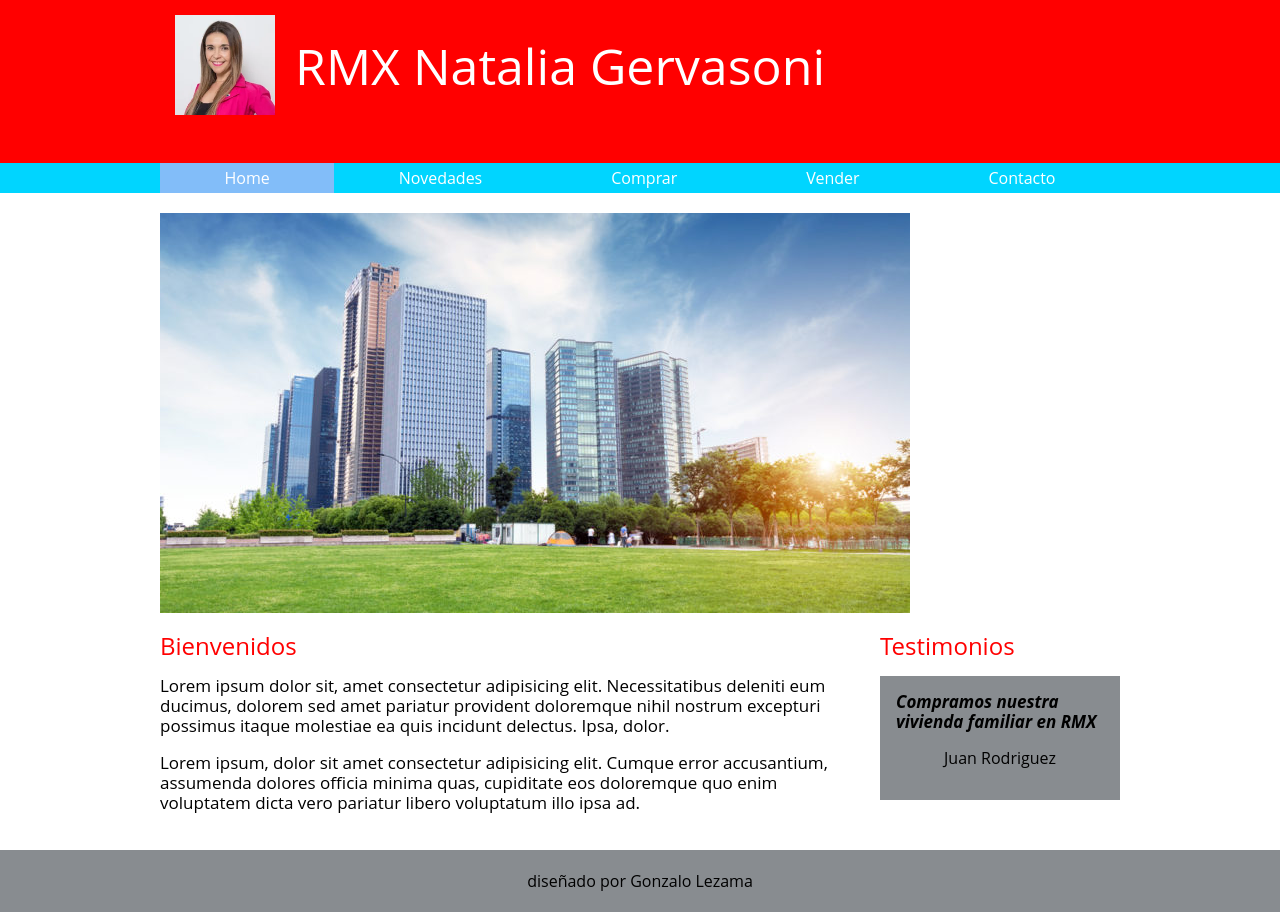
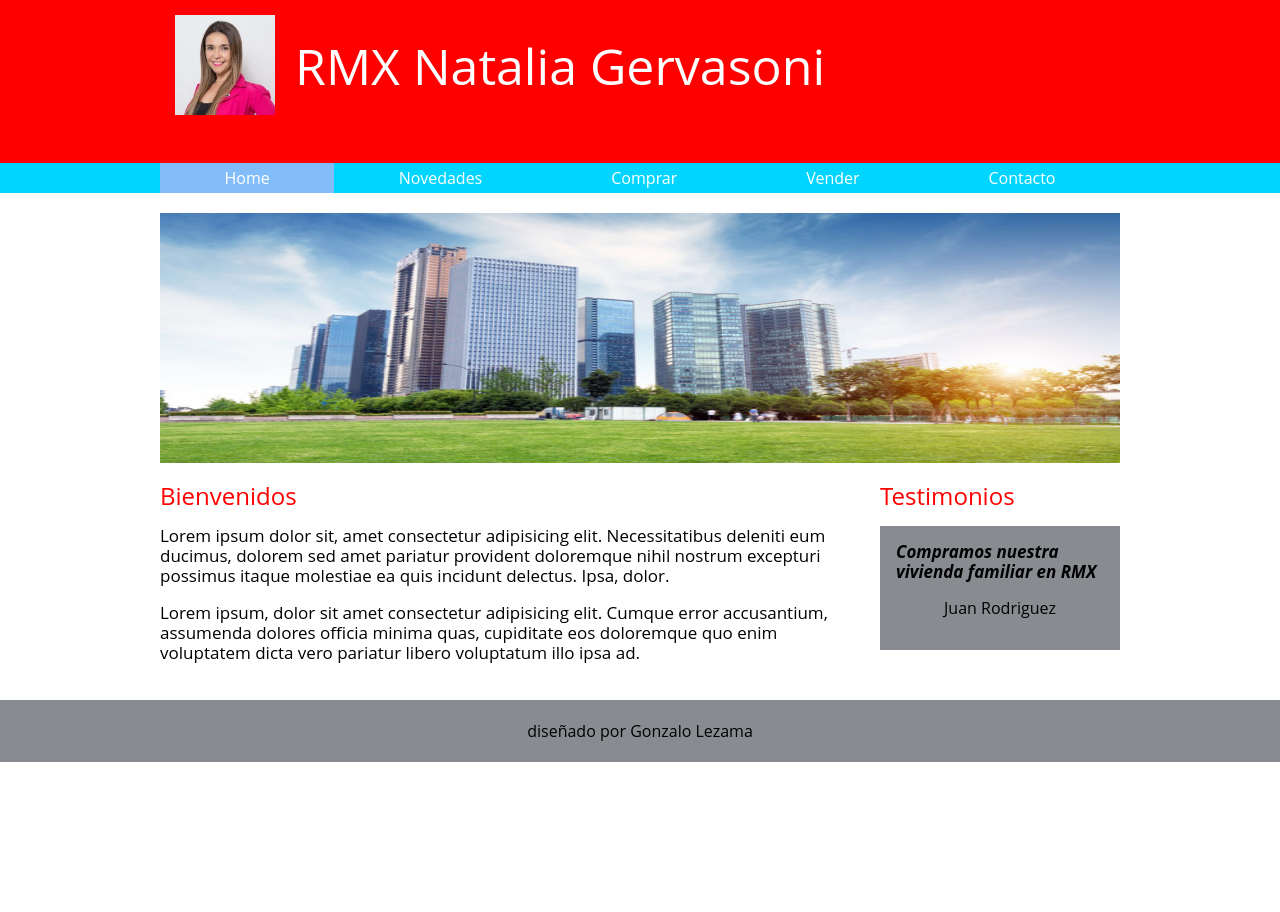
Before and after one commit to gonzalolezama/natyfront, a React (Create React App) app: page / in a window 1280 px wide. After the commit the page ends 800 px from the top, so only its background shows below. Built offline with nearby package versions, Linux system fonts and the light colour scheme.

Commit message:
css home

```diff
--- a/src/styles/home.css
+++ b/src/styles/home.css
@@ -38,3 +38,8 @@
 .testimonios .reseña {
     text-align: center;
 }
+
+.homeimg img {
+    width: 960px;
+    height: 250px;
+  }
```
